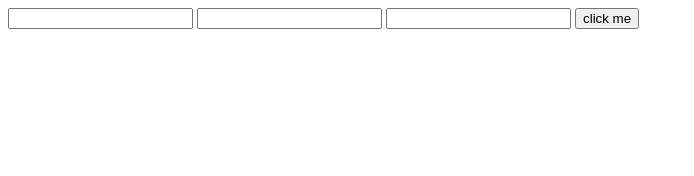
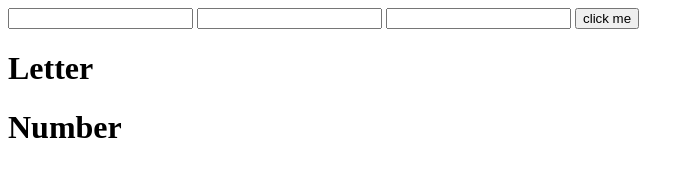
Before and after one commit to jerrybi0522/dom-manipulation, a plain HTML site: page index.html in a window 1280 px wide. Shown: the whole page, without its empty margins (0-694 px from the left). Drawn offline with nearby package versions, Linux system fonts and the light colour scheme.

Commit message:
Adding h1

```diff
--- a/index.html
+++ b/index.html
@@ -13,5 +13,7 @@
 			<input type="text" id="password"></input>
 			<button id="submit"> click me</button>
 		</div>
+		<h1>Letter</h1>
+		<h1>Number</h1>
 	</body>
 </html>
--- a/main.js
+++ b/main.js
@@ -26,4 +26,5 @@ $(document).ready(function(){
    	};
    });
 
+
 });
```
